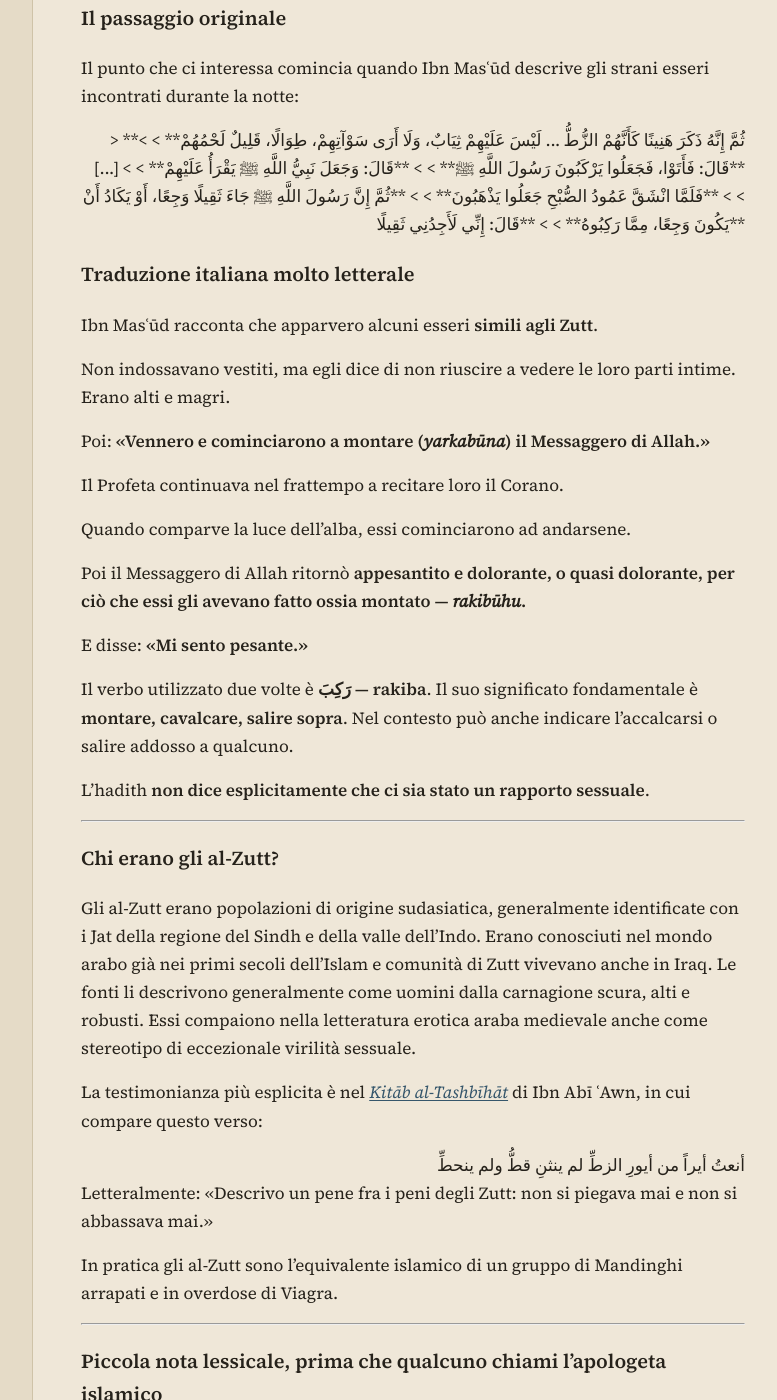
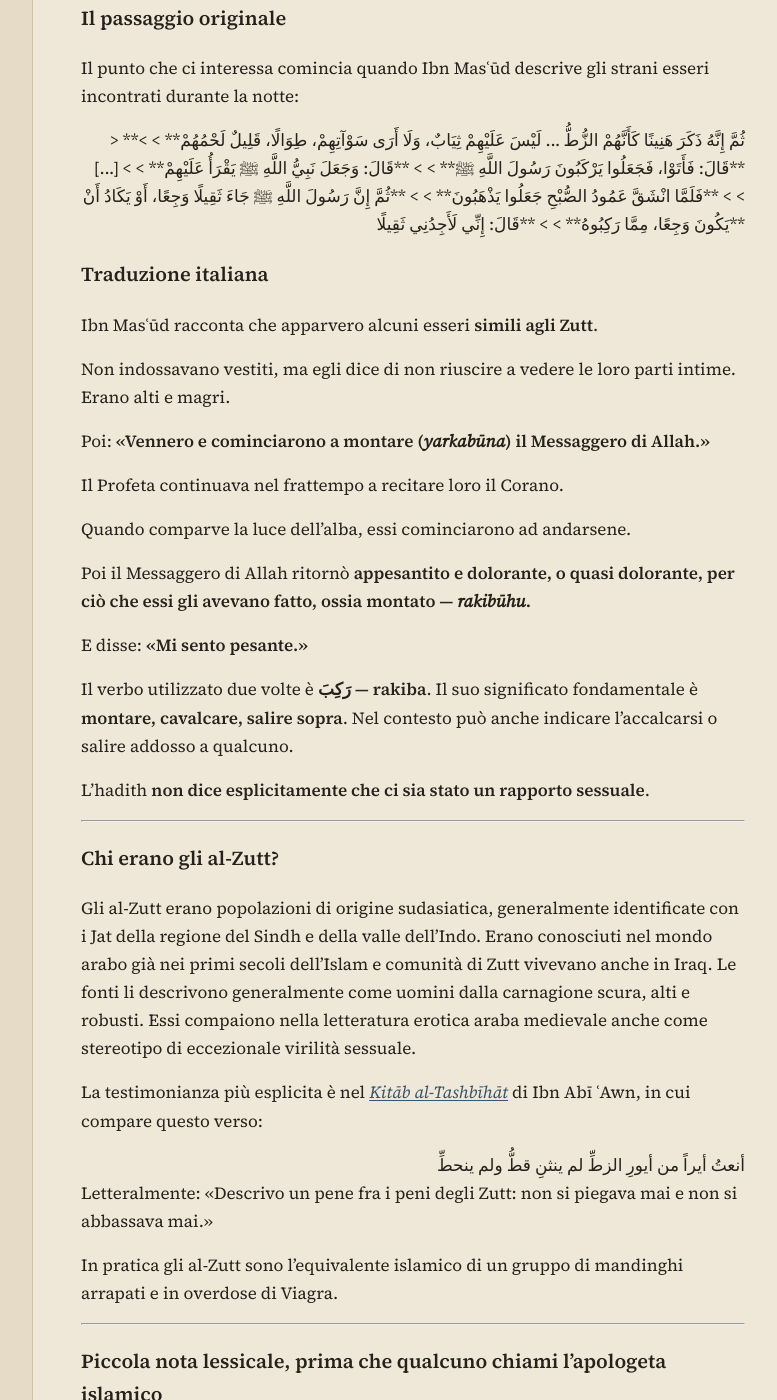
Before and after one commit to Vicknopf11/filoclastos-wiki, a Jekyll site: the page built from note/notte-zutt.md, in a window 1280 px wide and 1400 px high, scrolled down 7030 px. Shown: the whole window, without its empty margins (207-984 px from the left). Built offline with Jekyll 4.4.1, drawn with Linux system fonts in a browser that asks for light colours; some of the changed text lies outside the part shown.

Commit message:
Fix spelling and grammar in notte-zutt.md
Corrected the spelling of 'Zutt' and made minor grammatical adjustments throughout the text.

```diff
--- a/note/notte-zutt.md
+++ b/note/notte-zutt.md
@@ -232,7 +234,7 @@ Il punto che ci interessa comincia quando Ibn Masʿūd descrive gli strani esser
 
 </div>
 
-### Traduzione italiana molto letterale
+### Traduzione italiana
 
 Ibn Masʿūd racconta che apparvero alcuni esseri **simili agli Zutt**.
 
@@ -244,7 +246,7 @@ Il Profeta continuava nel frattempo a recitare loro il Corano.
 
 Quando comparve la luce dell’alba, essi cominciarono ad andarsene.
 
-Poi il Messaggero di Allah ritornò **appesantito e dolorante, o quasi dolorante, per ciò che essi gli avevano fatto ossia montato — _rakibūhu_.**
+Poi il Messaggero di Allah ritornò **appesantito e dolorante, o quasi dolorante, per ciò che essi gli avevano fatto, ossia montato — _rakibūhu_.**
 
 E disse: **«Mi sento pesante.»**
 
@@ -268,7 +270,7 @@ La testimonianza più esplicita è nel [*Kitāb al-Tashbīhāt*](https://www.isl
 
 Letteralmente: «Descrivo un pene fra i peni degli Zutt: non si piegava mai e non si abbassava mai.»
 
-In pratica gli al-Zutt sono l'equivalente islamico di un gruppo di Mandinghi arrapati e in overdose di Viagra.
+In pratica gli al-Zutt sono l'equivalente islamico di un gruppo di mandinghi arrapati e in overdose di Viagra.
 
 ---
 
```
Also changed, not shown: other parts of note/notte-zutt.md (+4 -2 lines).
